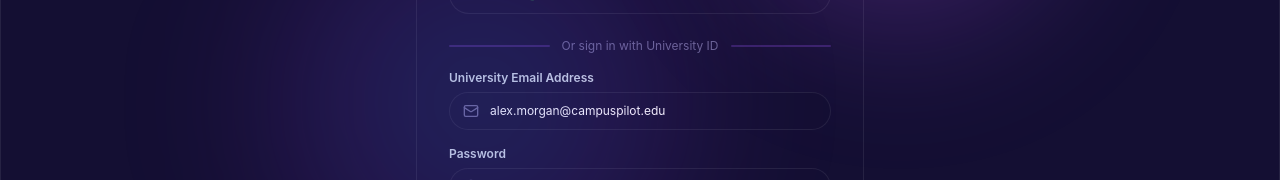
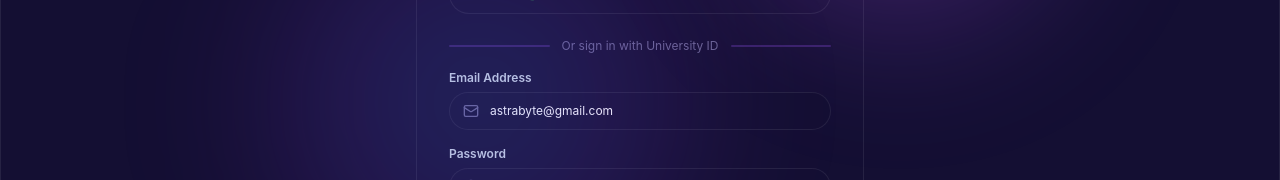
Before and after one commit to PRAKASH43E38/CampusPliotAI, a React (Vite) app: page /login in a window 1280 px wide. Shown: the part 384-564 px from the top of the page. Built offline with nearby package versions, Linux system fonts and the light colour scheme.

Commit message:
gmail change

```diff
--- a/src/data/mockData.ts
+++ b/src/data/mockData.ts
@@ -14,7 +14,7 @@ export const OFFICIAL_DEPARTMENTS = [
 export const currentUser: UserProfile = {
   id: 'usr_001',
   name: 'Astrabyte',
-  email: 'alex.morgan@campuspilot.edu',
+  email: 'astrabyte@gmail.com',
   role: 'student',
   avatar: 'https://images.unsplash.com/photo-1534528741775-53994a69daeb?auto=format&fit=crop&q=80&w=300',
   department: 'Computer Science & Engineering',
--- a/src/pages/LoginPage.tsx
+++ b/src/pages/LoginPage.tsx
@@ -7,7 +7,7 @@ export const LoginPage: React.FC = () => {
   const { loginAsStudent, loginAsAdmin } = useAuth();
   const navigate = useNavigate();
   const [activeTab, setActiveTab] = useState<'student' | 'admin'>('student');
-  const [email, setEmail] = useState('alex.morgan@campuspilot.edu');
+  const [email, setEmail] = useState('astrabyte@gmail.com');
   const [password, setPassword] = useState('••••••••••••');
 
   const handleSubmit = (e: React.FormEvent) => {
@@ -39,7 +39,7 @@ export const LoginPage: React.FC = () => {
           <button
             onClick={() => {
               setActiveTab('student');
-              setEmail('alex.morgan@campuspilot.edu');
+              setEmail('astrabyte@gmail.com');
             }}
             className={`py-2 rounded-xl transition-all flex items-center justify-center gap-1.5 ${
               activeTab === 'student' ? 'bg-emerald-600 text-white shadow-sm' : 'text-slate-400 hover:text-white'
@@ -86,7 +86,7 @@ export const LoginPage: React.FC = () => {
 
         <form onSubmit={handleSubmit} className="space-y-4">
           <div>
-            <label className="block text-xs font-semibold text-slate-300 mb-1.5">University Email Address</label>
+            <label className="block text-xs font-semibold text-slate-300 mb-1.5">Email Address</label>
             <div className="relative">
               <Mail className="absolute left-3.5 top-1/2 -translate-y-1/2 w-4 h-4 text-slate-500" />
               <input
```
